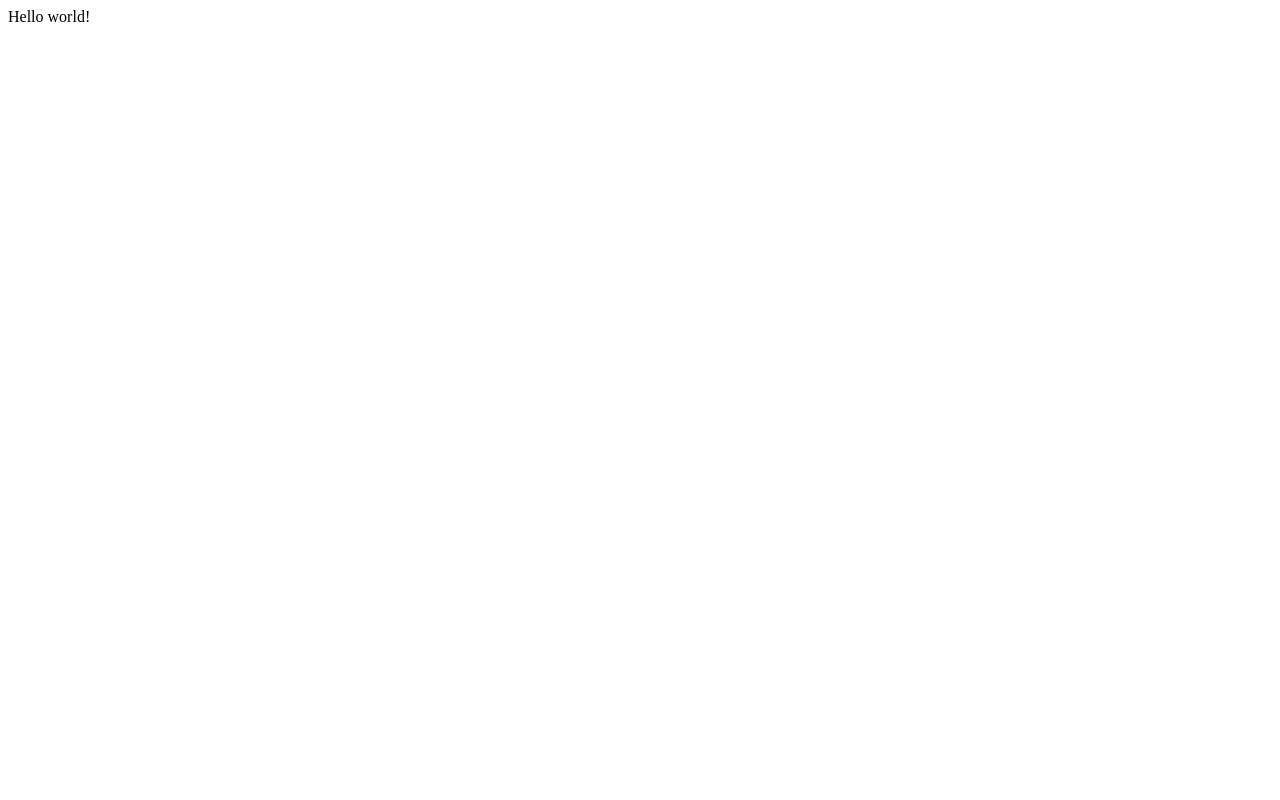
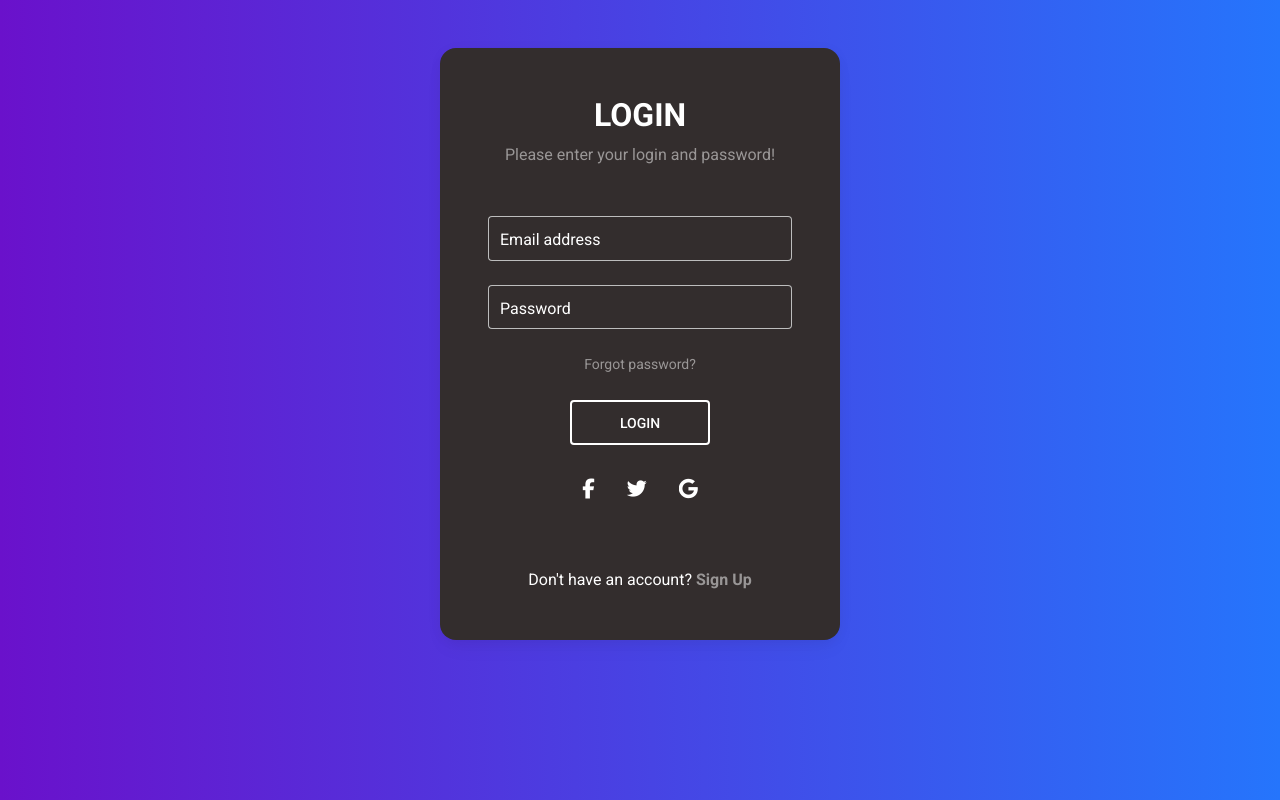
Before and after one commit to gavinlampton/CECS491A_The_Architects, a React (Create React App) app in the folder client/: page / in a window 1280 px wide. Built offline with nearby package versions, Linux system fonts and the light colour scheme.

Commit message:
Login page implemented
Final changes are to be made

```diff
--- a/client/package.json
+++ b/client/package.json
@@ -3,9 +3,11 @@
   "version": "0.1.0",
   "private": true,
   "dependencies": {
+    "@fortawesome/fontawesome-free": "^6.3.0",
     "@testing-library/jest-dom": "^5.16.5",
     "@testing-library/react": "^13.4.0",
     "@testing-library/user-event": "^13.5.0",
+    "mdb-react-ui-kit": "^5.1.0",
     "react": "^18.2.0",
     "react-dom": "^18.2.0",
     "react-scripts": "5.0.1",
--- a/client/public/index.html
+++ b/client/public/index.html
@@ -3,6 +3,7 @@
   <head>
     <meta charset="utf-8" />
     <link rel="icon" href="%PUBLIC_URL%/favicon.ico" />
+    <link href="https://fonts.googleapis.com/css?family=Roboto:300,400,500,700&display=swap" rel="stylesheet" />
     <meta name="viewport" content="width=device-width, initial-scale=1" />
     <meta name="theme-color" content="#000000" />
     <meta
--- a/client/src/App.js
+++ b/client/src/App.js
@@ -1,7 +1,10 @@
-
+import React from "react";
+import LoginPage from "./Components/LoginPage";
 
 function App() {
-  return <div>Hello world!</div>;
+  return <div>
+    <LoginPage />
+  </div>;
 }
 
 export default App;
--- /dev/null
+++ b/client/src/Components/LoginPage.css
@@ -0,0 +1,10 @@
+body {
+    /* fallback for old browsers */
+    background: #6a11cb;
+
+    /* Chrome 10-25, Safari 5.1-6 */
+    background: -webkit-linear-gradient(to right, rgba(106, 17, 203, 1), rgba(37, 117, 252, 1));
+
+    /* W3C, IE 10+/ Edge, Firefox 16+, Chrome 26+, Opera 12+, Safari 7+ */
+    background: linear-gradient(to right, rgba(106, 17, 203, 1), rgba(37, 117, 252, 1))
+  }
--- /dev/null
+++ b/client/src/Components/LoginPage.jsx
@@ -0,0 +1,65 @@
+import React from 'react';
+import {
+  MDBBtn,
+  MDBContainer,
+  MDBRow,
+  MDBCol,
+  MDBCard,
+  MDBCardBody,
+  MDBInput,
+  MDBIcon
+}
+from 'mdb-react-ui-kit';
+
+import "./LoginPage.css";
+
+function LoginPage() {
+  return (
+    <MDBContainer fluid>
+
+      <MDBRow className='d-flex justify-content-center align-items-center h-100'>
+        <MDBCol col='12'>
+
+          <MDBCard className='bg-dark text-white my-5 mx-auto' style={{borderRadius: '1rem', maxWidth: '400px'}}>
+            <MDBCardBody className='p-5 d-flex flex-column align-items-center mx-auto w-100'>
+
+              <h2 className="fw-bold mb-2 text-uppercase">Login</h2>
+              <p className="text-white-50 mb-5">Please enter your login and password!</p>
+
+              <MDBInput wrapperClass='mb-4 mx-5 w-100' labelClass='text-white' label='Email address' id='formControlLg' type='email' size="lg"/>
+              <MDBInput wrapperClass='mb-4 mx-5 w-100' labelClass='text-white' label='Password' id='formControlLg' type='password' size="lg"/>
+
+              <p className="small mb-3 pb-lg-2"><a class="text-white-50" href="#!">Forgot password?</a></p>
+              <MDBBtn outline className='mx-2 px-5' color='white' size='lg'>
+                Login
+              </MDBBtn>
+
+              <div className='d-flex flex-row mt-3 mb-5'>
+                <MDBBtn tag='a' color='none' className='m-3' style={{ color: 'white' }}>
+                  <MDBIcon fab icon='facebook-f' size="lg"/>
+                </MDBBtn>
+
+                <MDBBtn tag='a' color='none' className='m-3' style={{ color: 'white' }}>
+                  <MDBIcon fab icon='twitter' size="lg"/>
+                </MDBBtn>
+
+                <MDBBtn tag='a' color='none' className='m-3' style={{ color: 'white' }}>
+                  <MDBIcon fab icon='google' size="lg"/>
+                </MDBBtn>
+              </div>
+
+              <div>
+                <p className="mb-0">Don't have an account? <a href="#!" class="text-white-50 fw-bold">Sign Up</a></p>
+
+              </div>
+            </MDBCardBody>
+          </MDBCard>
+
+        </MDBCol>
+      </MDBRow>
+
+    </MDBContainer>
+  );
+}
+
+export default LoginPage;
--- a/client/src/index.js
+++ b/client/src/index.js
@@ -1,6 +1,9 @@
 import React from "react";
 import ReactDOM from "react-dom/client";
 import App from "./App";
+
+import 'mdb-react-ui-kit/dist/css/mdb.min.css';
+import "@fortawesome/fontawesome-free/css/all.min.css";
 
 const root = ReactDOM.createRoot(document.getElementById("root"));
 root.render(
```
Also changed, not shown: 2 other files (tests, documents, lock files or other folders).
